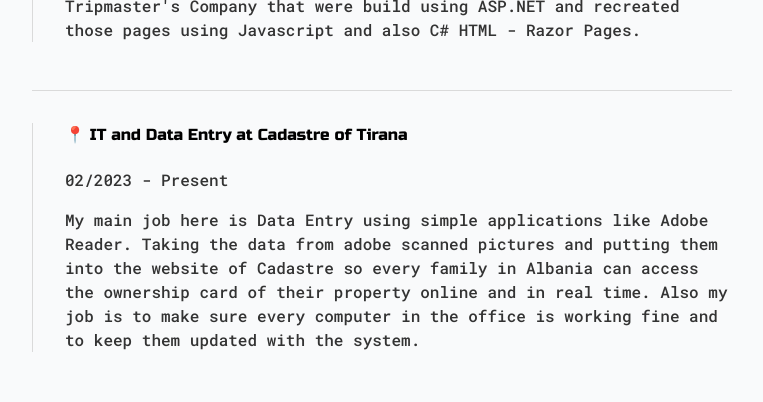
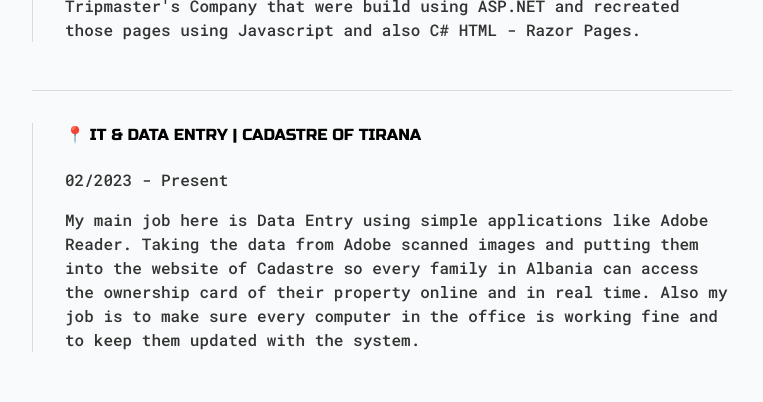
Before and after one commit to arbi222/My-Website, a plain HTML site: page index.html in a window 1280 px wide. Shown: the part 1320-1722 px from the top of the page, without its empty margins (258-1021 px from the left). Drawn offline with Linux system fonts and the light colour scheme.

Commit message:
Update index.html

```diff
--- a/index.html
+++ b/index.html
@@ -125,10 +125,10 @@
 	    <div class="line-break"></div>
 
             <div class="card-work-history">
-				<h4>📍 IT and Data Entry at Cadastre of Tirana</h4>
+				<h4>📍 IT & DATA ENTRY | CADASTRE OF TIRANA</h4>
 				<p>02/2023 - Present</p>
 				<p>My main job here is Data Entry using simple applications
-					like Adobe Reader. Taking the data from adobe scanned pictures
+					like Adobe Reader. Taking the data from Adobe scanned images
 					and putting them into the website of Cadastre so every family
 					in Albania can access the ownership card of their property online
 					and in real time. Also my job is to make sure every computer in the office
```
